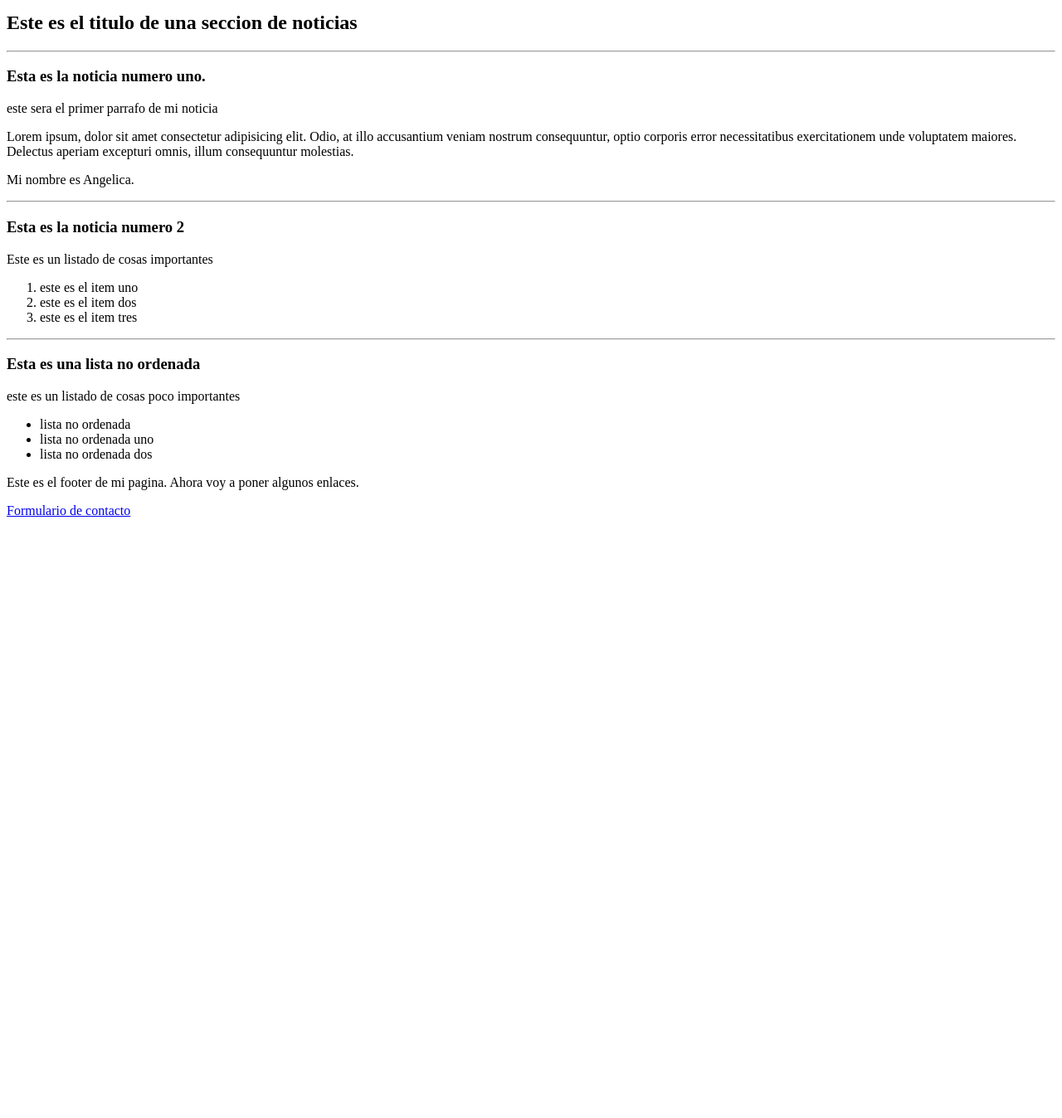
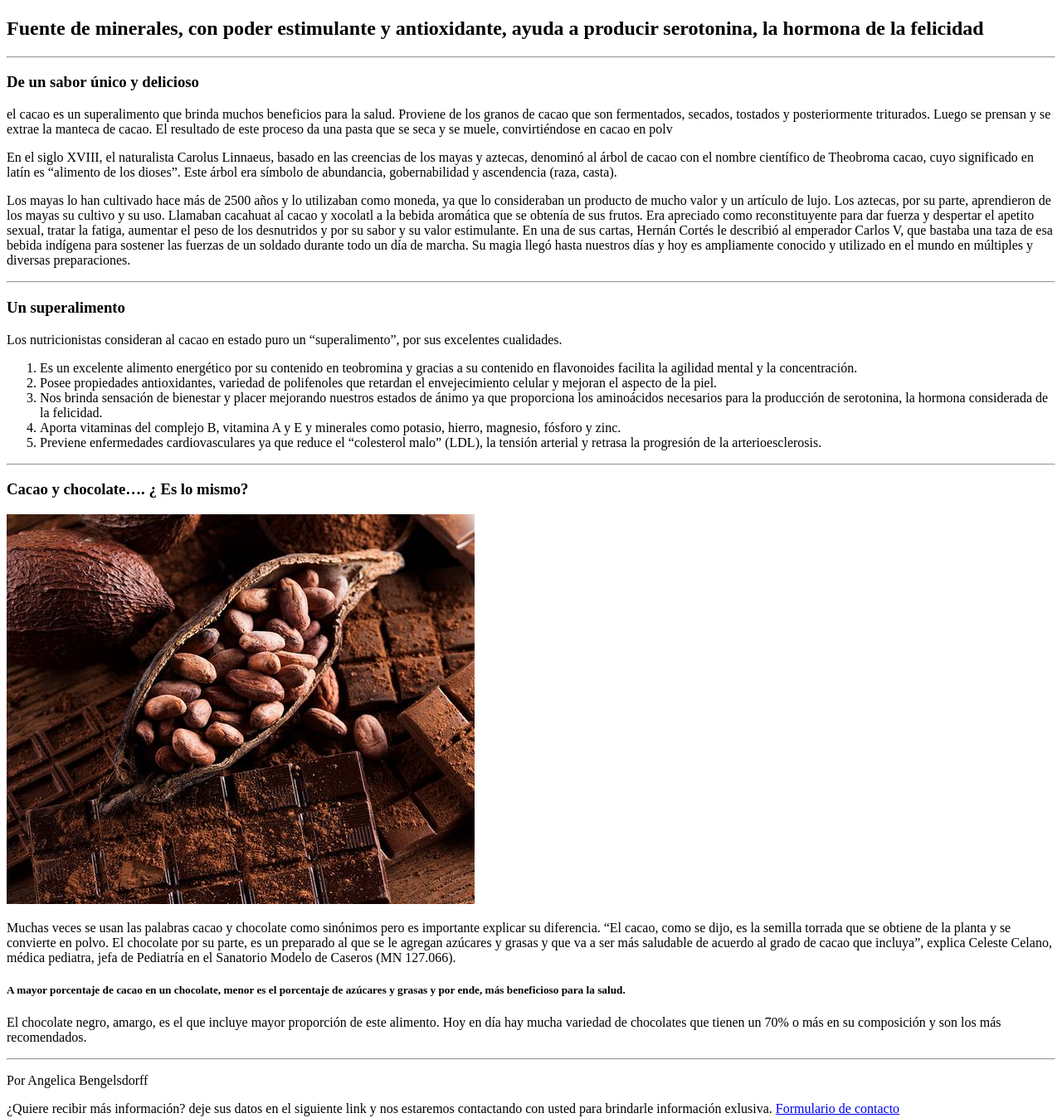
Before and after one commit to ABengelsdorff/Index.html, a plain HTML site: page CarpetaHenry/index.html in a window 1280 px wide. Shown: the part 476-1824 px from the top of the page at 83% size. Before the commit the page ends 1109 px from the top, so only its background shows below. Drawn offline with Linux system fonts and the light colour scheme.

Commit message:
mi nueva pagina web

```diff
--- a/CarpetaHenry/index.html
+++ b/CarpetaHenry/index.html
@@ -1,34 +1,43 @@
 <!DOCTYPE html>
 <html lang="es">
     <head>
-        <title>Mi pagina web</title>
+        <title>Mi pagina web </title>
     </head>
     <body>
 
         <header>
-            <h1>Mi pagina web</h1>
+            <h1>El superalimento que brinda múltiples beneficios para la salud</h1>
 
-            <span>HOME</span>
-            <span>NOTICIAS</span>
-            <span>EL CLIMA</span>
+            <span>LA NACION</span>
+            <span>Salud</span>
+            <span>Nutrición</span>
         </header>
 
 
          <main>
-            <img src="./imagentec2.jpg"/>
+            <img src="./chocolatejpg.jpg"/>
 
             <section>
                 <article>
 
-            <h2>Este es el titulo de una seccion de noticias</h2>
+            <h2>Fuente de minerales, con poder estimulante y antioxidante,
+                ayuda a producir serotonina, la hormona de la felicidad</h2>
             <hr />
-            <h3>Esta es la noticia numero uno. </h3>
+            <h3>De un sabor único y delicioso</h3>
 
                 <div>
-                     <p>este sera el primer parrafo de mi noticia</p>
-                     <p>Lorem ipsum, dolor sit amet consectetur adipisicing elit. Odio, at illo accusantium veniam nostrum consequuntur,
-                        optio corporis error necessitatibus exercitationem unde voluptatem maiores. Delectus aperiam excepturi omnis, illum consequuntur molestias.</p>
-                     <p>Mi nombre es Angelica.</p>
+                     <p>el cacao es un superalimento que brinda muchos beneficios para la salud. Proviene de los granos de cacao que son fermentados,
+                         secados, tostados y posteriormente triturados. Luego se prensan y se extrae la manteca de cacao. El resultado de este proceso da una pasta que se seca y se muele,
+                         convirtiéndose en cacao en polv</p>
+                     <p>En el siglo XVIII, el naturalista Carolus Linnaeus, basado en las creencias de los mayas y aztecas, denominó al árbol de cacao con el nombre científico de Theobroma cacao,
+                        cuyo significado en latín es “alimento de los dioses”.
+                        Este árbol era símbolo de abundancia, gobernabilidad y ascendencia (raza, casta).</p>
+                     <p>Los mayas lo han cultivado hace más de 2500 años y lo utilizaban como moneda, ya que lo consideraban un producto de mucho valor y un artículo de lujo. Los aztecas, por su parte,
+                         aprendieron de los mayas su cultivo y su uso. Llamaban cacahuat al cacao y xocolatl a la bebida aromática que se obtenía de sus frutos.
+                         Era apreciado como reconstituyente para dar fuerza y despertar el apetito sexual, tratar la fatiga, aumentar el peso de los desnutridos y por su sabor y su valor estimulante.
+                         En una de sus cartas, Hernán Cortés le describió al emperador Carlos V,
+                         que bastaba una taza de esa bebida indígena para sostener las fuerzas de un soldado durante todo un día de marcha.
+                         Su magia llegó hasta nuestros días y hoy es ampliamente conocido y utilizado en el mundo en múltiples y diversas preparaciones.   </p>
                 </div>
 
                 </article>
@@ -36,26 +45,49 @@
             <hr />
 
                 <article>
-            <h3>Esta es la noticia numero 2</h3>
-            <p>Este es un listado de cosas importantes</p>
+            <h3>Un superalimento</h3>
+            <p>Los nutricionistas consideran al cacao en estado puro un “superalimento”,
+                por sus excelentes cualidades.</p>
                 <ol>
-                    <li>este es el item uno</li>
-                    <li>este es el item dos</li>
-                    <li>este es el item tres</li>
+                    <li>Es un excelente alimento energético por su contenido en teobromina y
+                        gracias a su contenido en flavonoides facilita la
+                        agilidad mental y la concentración.</li>
+                    <li>Posee propiedades antioxidantes, variedad de polifenoles
+                         que retardan el envejecimiento celular y mejoran el aspecto de la piel.</li>
+                    <li>Nos brinda sensación de bienestar y placer mejorando nuestros
+                         estados de ánimo ya que proporciona los aminoácidos necesarios para
+                         la producción de serotonina,
+                        la hormona considerada de la felicidad.</li>
+                    <li>Aporta vitaminas del complejo B, vitamina A y E y minerales como potasio,
+                        hierro, magnesio, fósforo y zinc.</li>
+                     <li>Previene enfermedades cardiovasculares ya que reduce el “colesterol malo”
+                         (LDL), la tensión arterial y retrasa la progresión de la arterioesclerosis.</li>
                 </ol>
                 </article>
 
             <hr />
 
                  <article>
-                <h3>Esta es una lista no ordenada</h3>
-                <p>este es un listado de cosas poco importantes</p>
+                <h3>Cacao y chocolate…. ¿ Es lo mismo?</h3>
+                <img src="cacao.jpg"/>
+                <p>Muchas veces se usan las palabras cacao y chocolate como
+                    sinónimos pero es importante explicar su diferencia.
+                    “El cacao, como se dijo, es la semilla torrada que se obtiene
+                    de la planta y se convierte en polvo. El chocolate por su parte,
+                     es un preparado al que se le agregan azúcares y grasas y que
+                     va a ser más saludable de acuerdo al grado de cacao que incluya”,
+                      explica Celeste Celano, médica pediatra,
+                    jefa de Pediatría en el
+                    Sanatorio Modelo de Caseros (MN 127.066).</p>
+                <h5> A mayor porcentaje de cacao en un chocolate, menor es
+                    el porcentaje de azúcares y grasas y por ende,
+                    más beneficioso para la salud.</h5>
+                    <p>El chocolate negro, amargo, es el que incluye mayor
+                         proporción de este alimento. Hoy en día hay mucha variedad de
+                         chocolates que tienen un 70% o
+                        más en su composición y son los más recomendados.</p>
+            <hr/>
 
-                <ul>
-                    <li>lista no ordenada</li>
-                    <li>lista no ordenada uno</li>
-                    <li>lista no ordenada dos</li>
-                </ul>
                 </article>
 
             </section>
@@ -64,8 +96,10 @@
 
         <footer>
             <p>
-                Este es el footer de mi pagina. Ahora voy a poner algunos enlaces.
+                Por Angelica Bengelsdorff
             </p>
+            <h7>¿Quiere recibir más información? deje sus datos en el siguiente link
+                y nos estaremos contactando con usted para brindarle información exlusiva.</h7>
            <a href="./contacto.html">Formulario de contacto</a>
         </footer>
     </body>
```
Also changed, not shown: CarpetaHenry/contacto.html (+32 -11 lines), CarpetaHenry/cacao.jpg (added), CarpetaHenry/chocolatejpg.jpg (added), CarpetaHenry/formulario.jpg (added), 1 other file.
